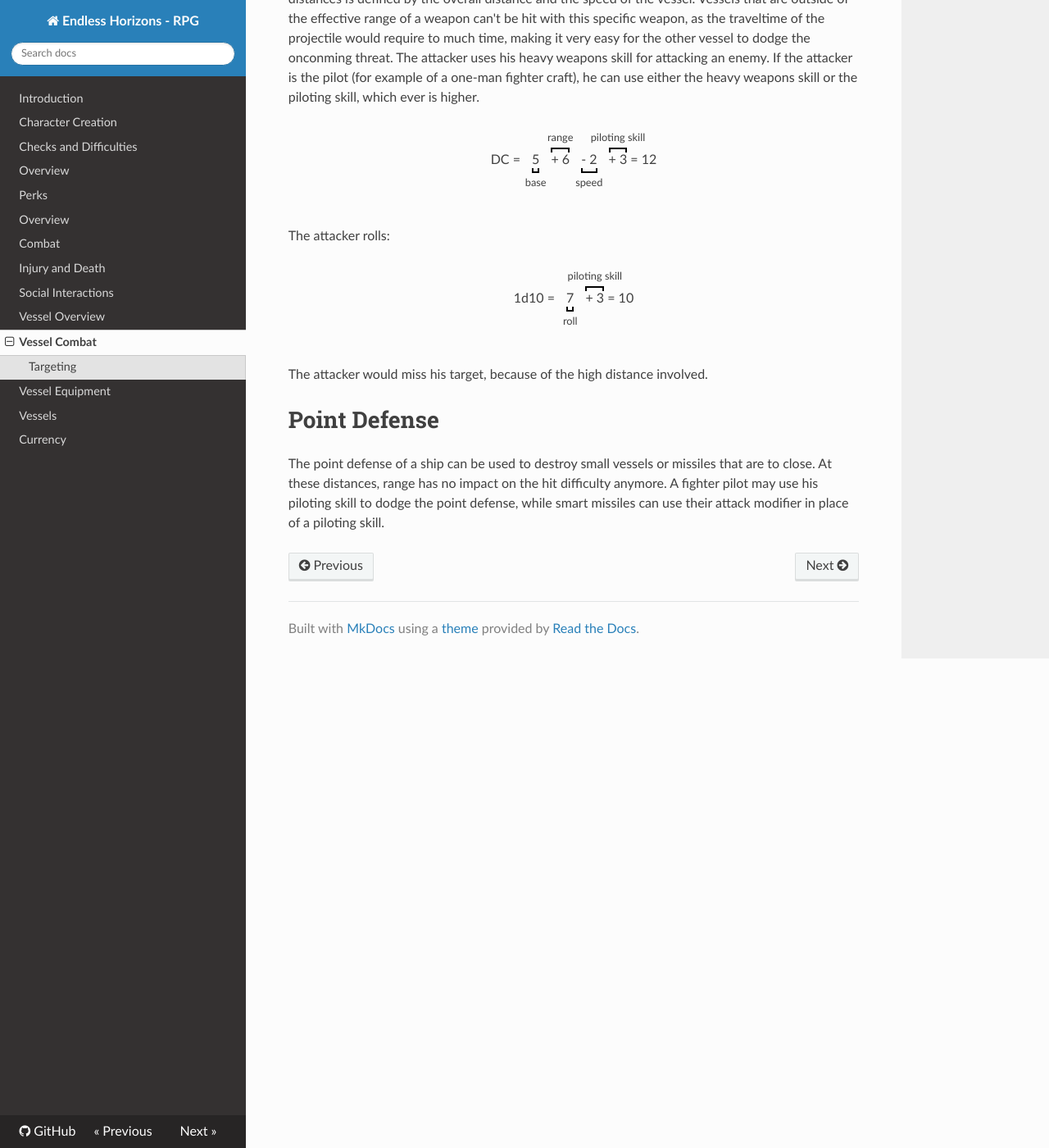
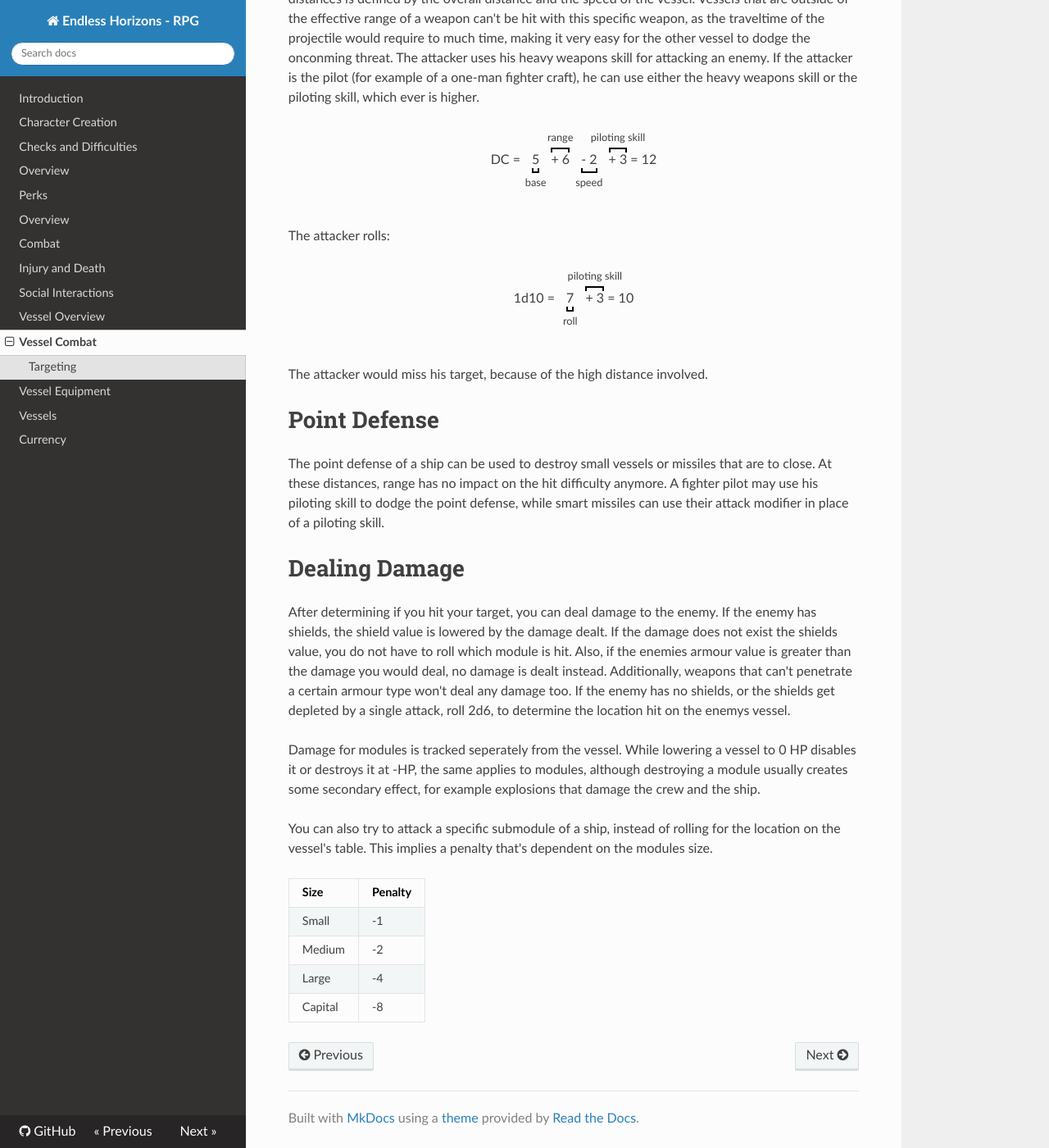
Before and after one commit to ehrpg/rules, an MkDocs documentation site: the page built from docs/vesselcombat.md, in a window 1280 px wide and 1400 px high, scrolled down 916 px. Shown: the whole window at 82% size. Built offline with MkDocs 1.6.1, drawn with Linux system fonts in a browser that asks for light colours; nearby versions of some CDN libraries; old or Windows-style settings are respelled for this version of MkDocs.

Commit message:
Update vesselcombat.md
Added rules for dealing damage.

```diff
--- a/docs/vesselcombat.md
+++ b/docs/vesselcombat.md
@@ -68,3 +68,28 @@ The attacker would miss his target, because of the high distance involved.
 The point defense of a ship can be used to destroy small vessels or missiles that are to close. At these distances,
 range has no impact on the hit difficulty anymore. A fighter pilot may use his piloting skill to dodge the point defense,
 while smart missiles can use their attack modifier in place of a piloting skill.
+
+# Dealing Damage
+
+After determining if you hit your target, you can deal damage to the enemy.
+If the enemy has shields, the shield value is lowered by the damage dealt. If the damage
+does not exist the shields value, you do not have to roll which module is hit. Also, if
+the enemies armour value is greater than the damage you would deal, no damage is dealt
+instead. Additionally, weapons that can't penetrate a certain armour type won't deal
+any damage too.
+If the enemy has no shields, or the shields get depleted by a single attack, roll 2d6,
+to determine the location hit on the enemys vessel.
+
+Damage for modules is tracked seperately from the vessel. While lowering a vessel to 0 HP
+disables it or destroys it at -HP, the same applies to modules, although destroying a module
+usually creates some secondary effect, for example explosions that damage the crew and the ship.
+
+You can also try to attack a specific submodule of a ship, instead of rolling for the location
+on the vessel's table. This implies a penalty that's dependent on the modules size.
+
+| Size    | Penalty |
+| ------- | ------- |
+| Small   | -1      |
+| Medium  | -2      |
+| Large   | -4      |
+| Capital | -8      |
```
